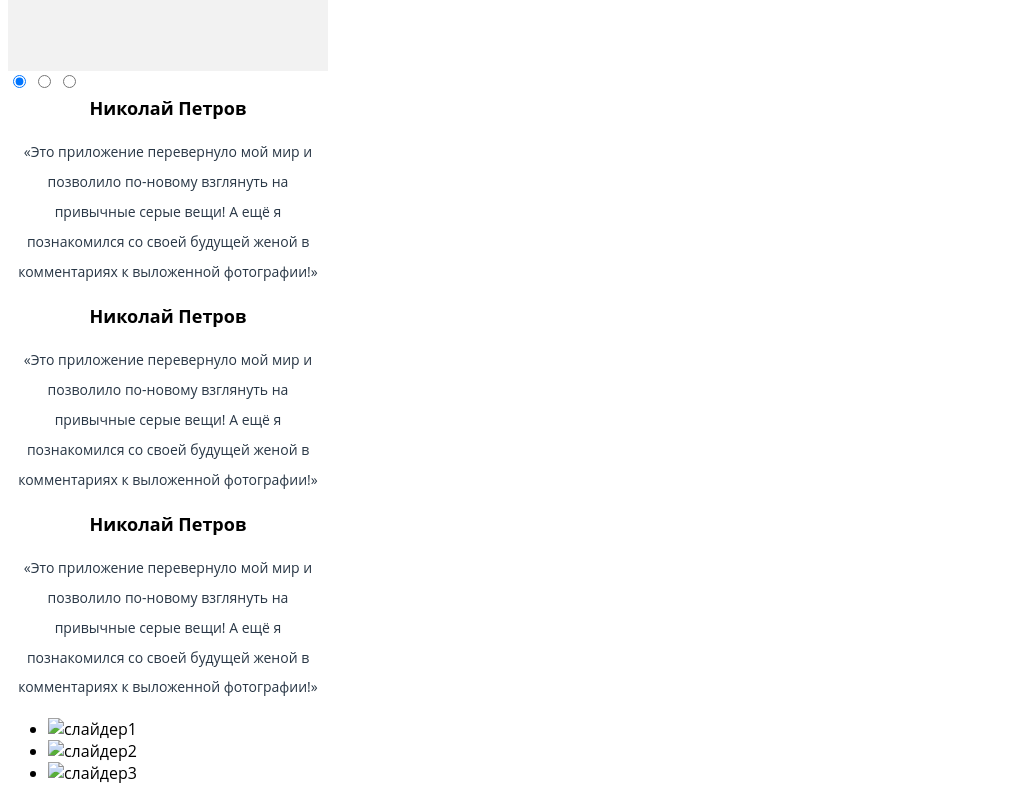
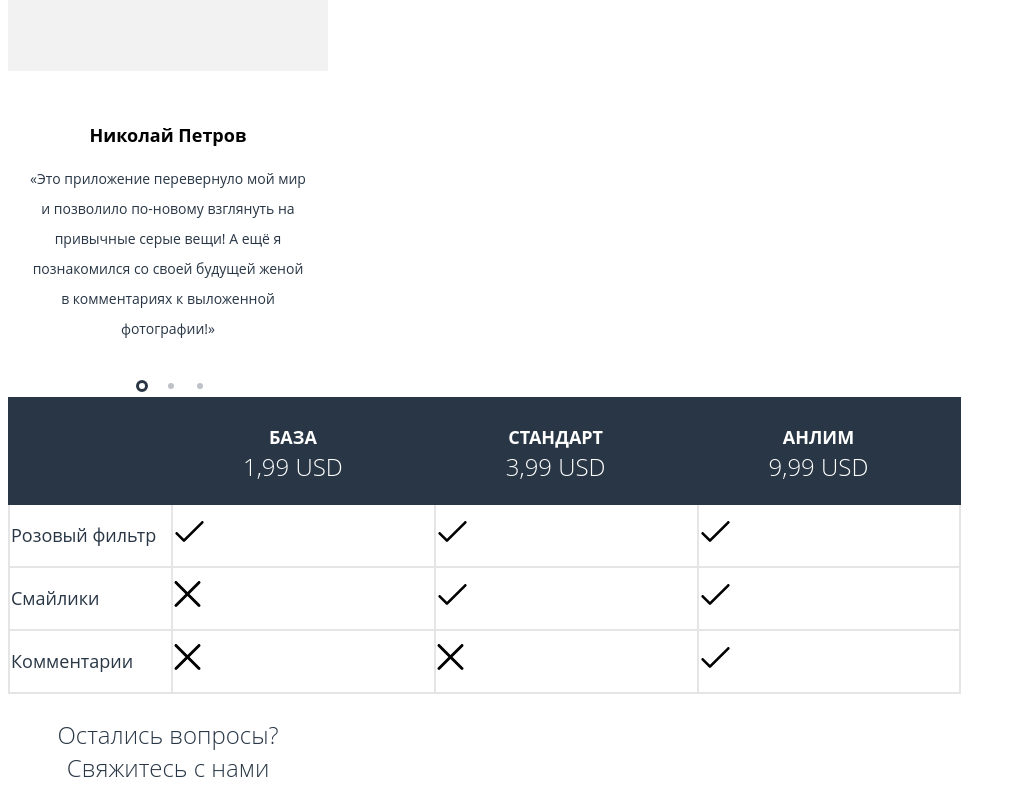
Before and after one commit to MynSsdi/1213483-pink-19, a website: page source/index.html in a window 1280 px wide. Shown: the part 1740-2537 px from the top of the page, without its empty margins (0-1016 px from the left). Drawn offline with Linux system fonts and the light colour scheme.

Commit message:
Добавил стилизацию слайдера отзывов

```diff
--- a/source/index.html
+++ b/source/index.html
@@ -93,32 +93,24 @@
           <input class="feedback__slider-input feedback__slider-input--slide1" type="radio" id="feedback__slider-slide1" name="toggle" checked>
           <input class="feedback__slider-input feedback__slider-input--slide2" type="radio" id="feedback__slider-slide2" name="toggle">
           <input class="feedback__slider-input feedback__slider-input--slide3" type="radio" id="feedback__slider-slide3" name="toggle">
-          <div class="slider__labels">
+          <div class="feedback__slider-labels">
             <label class="feedback__slider-label feedback__slider-label--slide1" for="feedback__slider-slide1" aria-label="первый отзыв"></label>
             <label class="feedback__slider-label feedback__slider-label--slide2" for="feedback__slider-slide2"  aria-label="второй отзыв"></label>
             <label class="feedback__slider-label feedback__slider-label--slide3" for="feedback__slider-slide3"  aria-label="третий отзыв"></label>
           </div>
           <ul class="feedback__slider-list">
-            <li class="feedback__slider-item">
+            <li class="feedback__slider-item feedback__slider-item1">
               <b class="feedback__slider-header">Николай Петров</b>
-              <p class="feedback__slider-description">&laquo;Это приложение перевернуло мой мир и позволило по-новому взглянуть на привычные серые вещи!
-              А ещё я познакомился со своей будущей женой в комментариях к выложенной фотографии!&raquo;</p>
+              <p class="feedback__slider-description">&laquo;Это&nbsp;приложение&nbsp;перевернуло&nbsp;мой&nbsp;мир и&nbsp;позволило&nbsp;по-новому&nbsp;взглянуть&nbsp;на привычные&nbsp;серые&nbsp;вещи!&nbsp;А&nbsp;ещё&nbsp;я познакомился&nbsp;со&nbsp;своей&nbsp;будущей&nbsp;женой в&nbsp;комментариях&nbsp;к&nbsp;выложенной фотографии!&raquo;</p>
             </li>
-            <li class="feedback__slider-item">
-              <b class="feedback__slider-header">Николай Петров</b>
-              <p class="feedback__slider-description">&laquo;Это приложение перевернуло мой мир и позволило по-новому взглянуть на привычные серые вещи!
-              А ещё я познакомился со своей будущей женой в комментариях к выложенной фотографии!&raquo;</p>
+            <li class="feedback__slider-item feedback__slider-item2">
+              <b class="feedback__slider-header">Василий Пупкин</b>
+              <p class="feedback__slider-description">&laquo;Это&nbsp;приложение&nbsp;перевернуло&nbsp;мой&nbsp;мир и&nbsp;позволило&nbsp;по-новому&nbsp;взглянуть&nbsp;на привычные&nbsp;серые&nbsp;вещи!&nbsp;А&nbsp;ещё&nbsp;я познакомился&nbsp;со&nbsp;своей&nbsp;будущей&nbsp;женой в&nbsp;комментариях&nbsp;к&nbsp;выложенной фотографии!&raquo;</p>
             </li>
-            <li class="feedback__slider-item">
-              <b class="feedback__slider-header">Николай Петров</b>
-              <p class="feedback__slider-description">&laquo;Это приложение перевернуло мой мир и позволило по-новому взглянуть на привычные серые вещи!
-              А ещё я познакомился со своей будущей женой в комментариях к выложенной фотографии!&raquo;</p>
+            <li class="feedback__slider-item feedback__slider-item3">
+              <b class="feedback__slider-header">Просто Васечкин</b>
+              <p class="feedback__slider-description">&laquo;Это&nbsp;приложение&nbsp;перевернуло&nbsp;мой&nbsp;мир и&nbsp;позволило&nbsp;по-новому&nbsp;взглянуть&nbsp;на привычные&nbsp;серые&nbsp;вещи!&nbsp;А&nbsp;ещё&nbsp;я познакомился&nbsp;со&nbsp;своей&nbsp;будущей&nbsp;женой в&nbsp;комментариях&nbsp;к&nbsp;выложенной фотографии!&raquo;</p>
             </li>
-          </ul>
-          <ul class="feedback__slider-images">
-            <li class="feedback__slider-image"><img class="feedback__slider-image1" src="img/slide1.png" width="698" height="413" alt="слайдер1"></li>
-            <li class="feedback__slider-image"><img class="feedback__slider-image2" src="img/slide2.png" width="663" height="430" alt="слайдер2"></li>
-            <li class="feedback__slider-image"><img class="feedback__slider-image3" src="img/slide3.png" width="759" height="411" alt="слайдер3"></li>
           </ul>
         </div>
       </section>
--- a/source/less/blocks/feedback.less
+++ b/source/less/blocks/feedback.less
@@ -1,10 +1,24 @@
+.feedback {
+  position: relative;
+  margin-top: 49px;
+}
+
+.feedback__slider-labels {
+  position: absolute;
+  bottom: 0;
+  left: 115px;
+}
+
 .feedback__slider-list {
+  display: flex;
   margin: 0;
   padding: 0;
   list-style: none;
 }
 
 .feedback__slider-item {
+  display: none;
+  margin: 0 22px 39px 22px;
   text-align: center;
 }
 
@@ -20,3 +34,36 @@
   line-height: 2.14;
   color: #283645;
 }
+
+.feedback__slider-input {
+  display: none;
+}
+
+.feedback__slider-label::before {
+  margin-left: 13px;
+  display: inline-block;
+  content: "";
+  width: 6px;
+  height: 6px;
+  background-color: rgba(40, 54, 69, 0.3);
+  border: 3px solid #ffffff;
+  border-radius: 50%;
+}
+
+.feedback__slider-label::before:last-of-type {
+  margin-right: 0;
+}
+
+.feedback__slider-input--slide1:checked ~ .feedback__slider-labels .feedback__slider-label--slide1::before,
+.feedback__slider-input--slide2:checked ~ .feedback__slider-labels .feedback__slider-label--slide2::before,
+.feedback__slider-input--slide3:checked ~ .feedback__slider-labels .feedback__slider-label--slide3::before
+ {
+  border-color: #283645;
+  background-color: #ffffff;
+}
+
+.feedback__slider-input--slide1:checked ~ .feedback__slider-list .feedback__slider-item1,
+.feedback__slider-input--slide2:checked ~ .feedback__slider-list .feedback__slider-item2,
+.feedback__slider-input--slide3:checked ~ .feedback__slider-list .feedback__slider-item3 {
+  display: block;
+}
```
Also changed, not shown: source/css/style.css.
